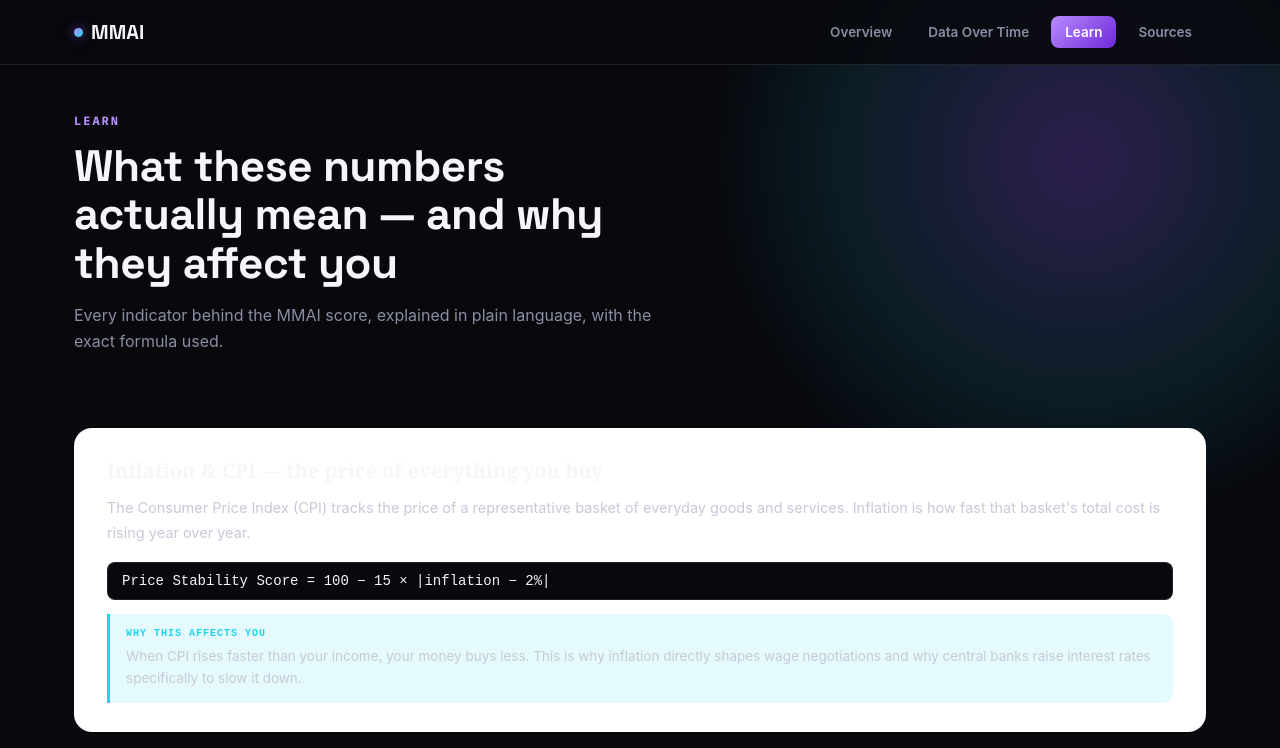
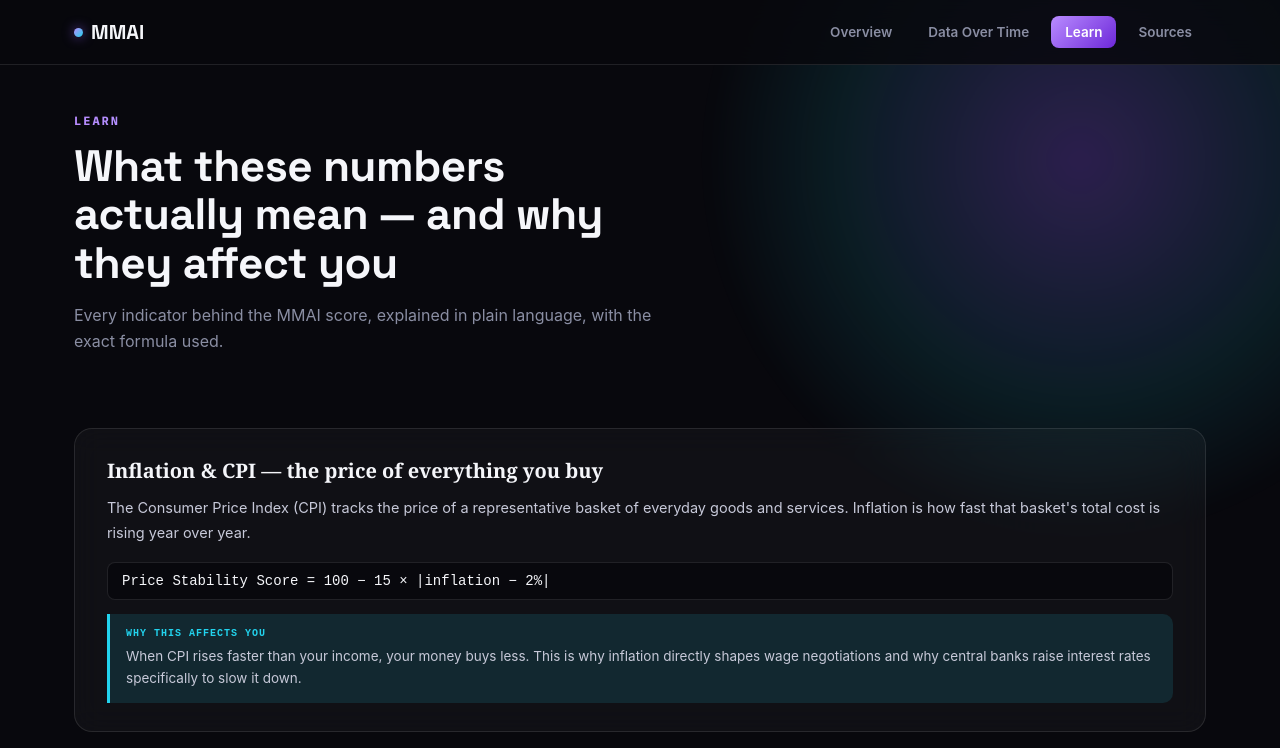
Before and after one commit to Moshnib/mmai-app, a Next.js app: page /learn in a window 1280 px wide. Shown: the top 748 px of the page. Built offline with nearby package versions, Linux system fonts and the light colour scheme.

Commit message:
Fix white background on Learn page cards

```diff
--- a/app/learn/page.tsx
+++ b/app/learn/page.tsx
@@ -77,12 +77,13 @@ export default function LearnPage() {
               key={t.id}
               id={`topic-${t.id}`}
               style={{
-                background: "#fff",
+                background: "rgba(255,255,255,0.035)",
                 border: "1px solid var(--hair)",
                 borderRadius: 18,
                 padding: "28px 32px",
                 marginBottom: 18,
                 scrollMarginTop: 90,
+                backdropFilter: "blur(14px)",
               }}
             >
               <h3 style={{ fontFamily: "Georgia, serif", fontSize: 20, fontWeight: 600, margin: "0 0 12px" }}>{t.title}</h3>
```
